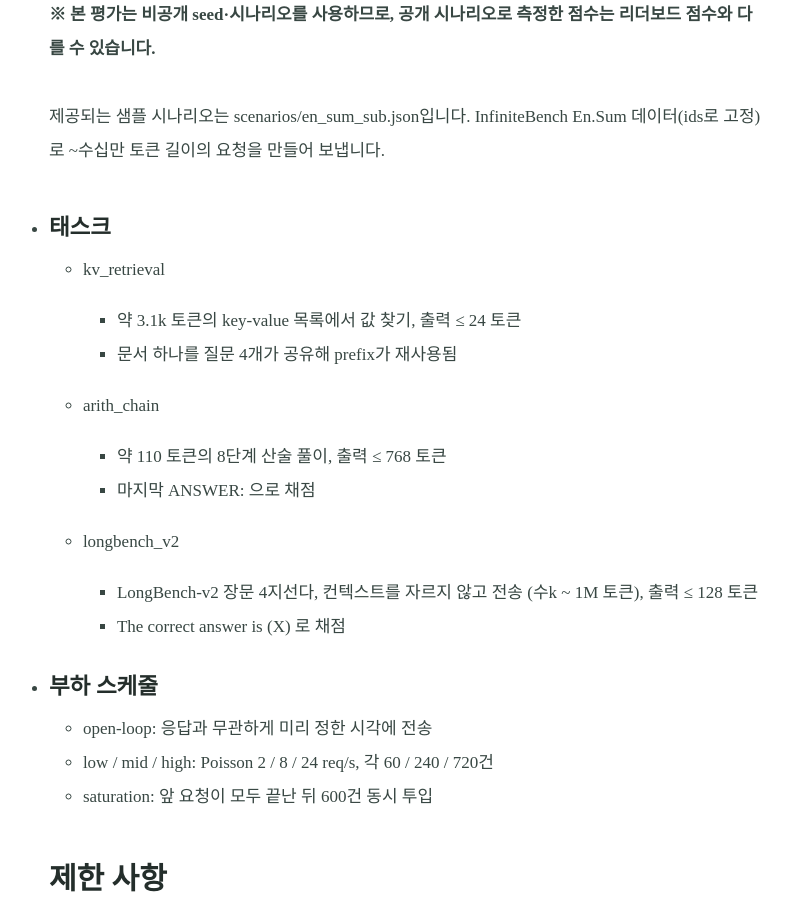
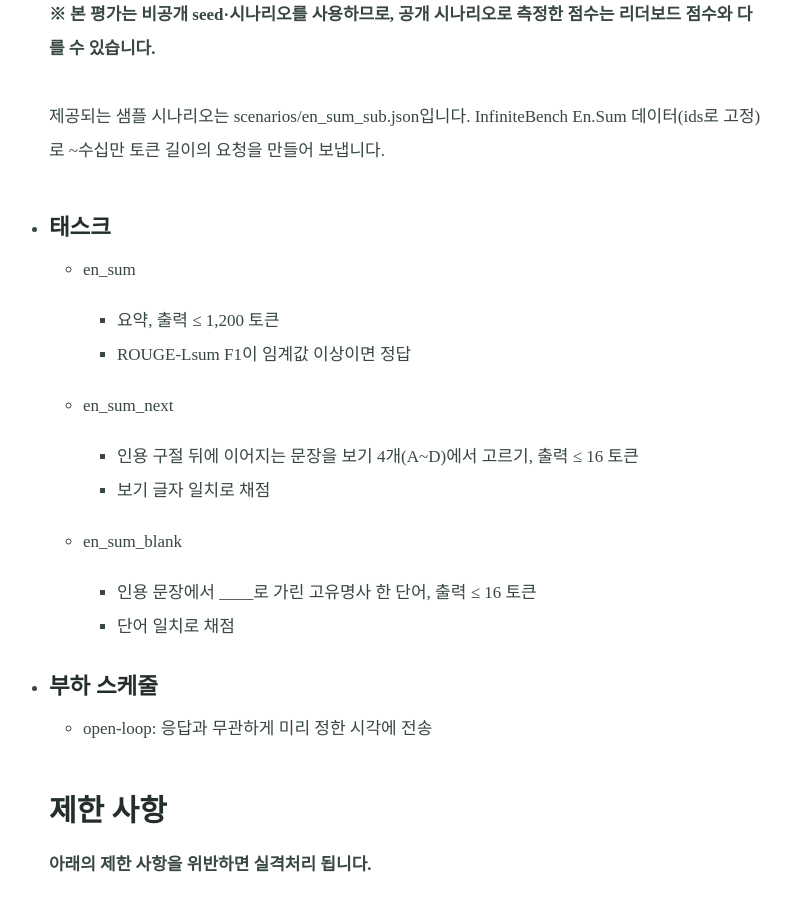
Before and after one commit to AISystemChallenge/AISystemChallenge.github.io, a Jekyll site: the page built from rules.md, in a window 1280 px wide and 900 px high, scrolled down 2604 px. Shown: the whole window, without its empty margins (234-1025 px from the left). Built offline with Jekyll 4.4.1, drawn with Linux system fonts in a browser that asks for light colours; some web fonts are replaced; our own code applies the rules of GitHub Pages for plain Markdown files.

Commit message:
Update rules.md

```diff
--- a/rules.md
+++ b/rules.md
@@ -54,19 +54,17 @@ excerpt:
 **※ 본 평가는 비공개 seed·시나리오를 사용하므로, 공개 시나리오로 측정한 점수는 리더보드 점수와 다를 수 있습니다.**<br><br>
 제공되는 샘플 시나리오는 scenarios/en_sum_sub.json입니다. InfiniteBench En.Sum 데이터(ids로 고정)로 ~수십만 토큰 길이의 요청을 만들어 보냅니다.
   * ##### 태스크
-    * kv_retrieval
-        * 약 3.1k 토큰의 key-value 목록에서 값 찾기, 출력 ≤ 24 토큰
-        * 문서 하나를 질문 4개가 공유해 prefix가 재사용됨
-    * arith_chain
-      * 약 110 토큰의 8단계 산술 풀이, 출력 ≤ 768 토큰
-      * 마지막 ANSWER: <n> 으로 채점
-    * longbench_v2
-      * LongBench-v2 장문 4지선다, 컨텍스트를 자르지 않고 전송 (수k ~ 1M 토큰), 출력 ≤ 128 토큰
-      * The correct answer is (X) 로 채점
+    * en_sum
+      * 요약, 출력 ≤ 1,200 토큰
+      * ROUGE-Lsum F1이 임계값 이상이면 정답
+    * en_sum_next
+      * 인용 구절 뒤에 이어지는 문장을 보기 4개(A~D)에서 고르기, 출력 ≤ 16 토큰
+      * 보기 글자 일치로 채점
+    * en_sum_blank
+      * 인용 문장에서 ____로 가린 고유명사 한 단어, 출력 ≤ 16 토큰
+      * 단어 일치로 채점
   * ##### 부하 스케줄
     * open-loop: 응답과 무관하게 미리 정한 시각에 전송
-    * low / mid / high: Poisson 2 / 8 / 24 req/s, 각 60 / 240 / 720건
-    * saturation: 앞 요청이 모두 끝난 뒤 600건 동시 투입
 
 
 ### 제한 사항
```
